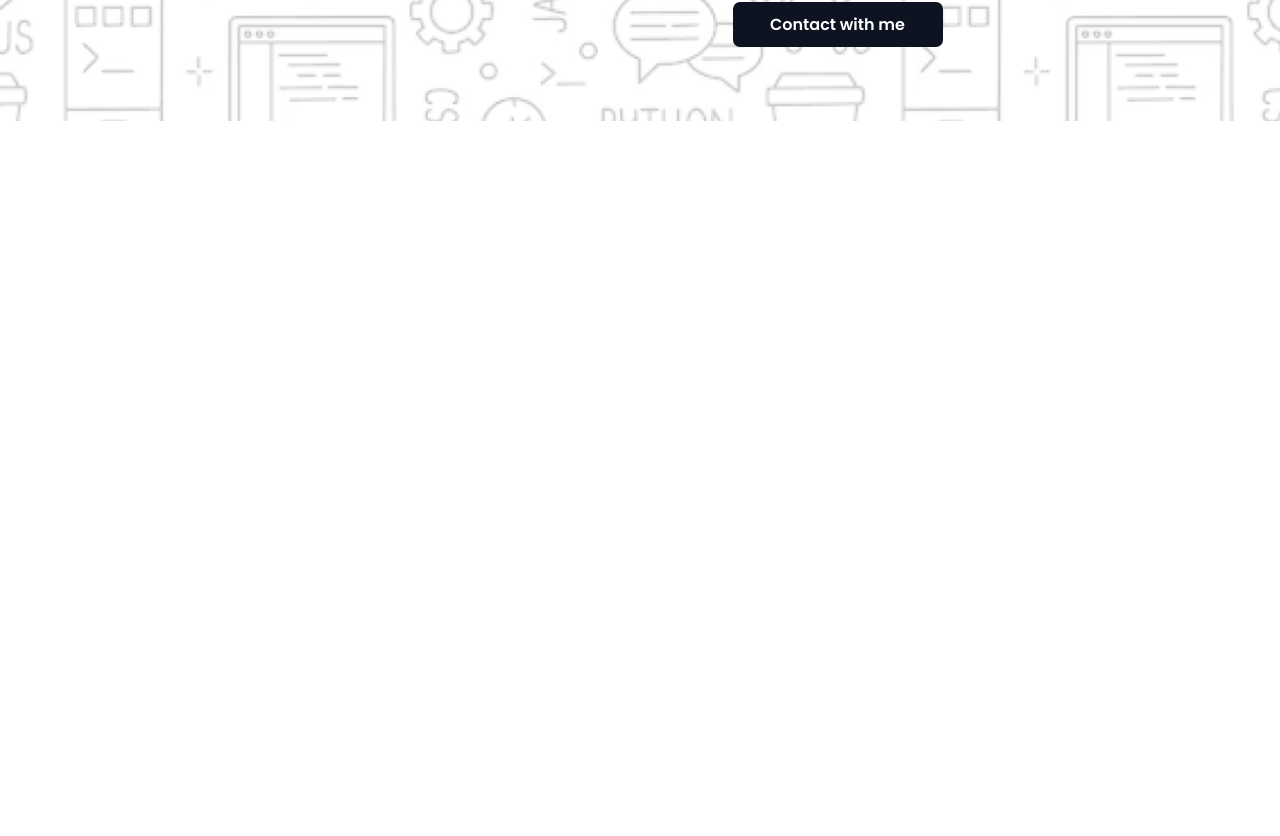
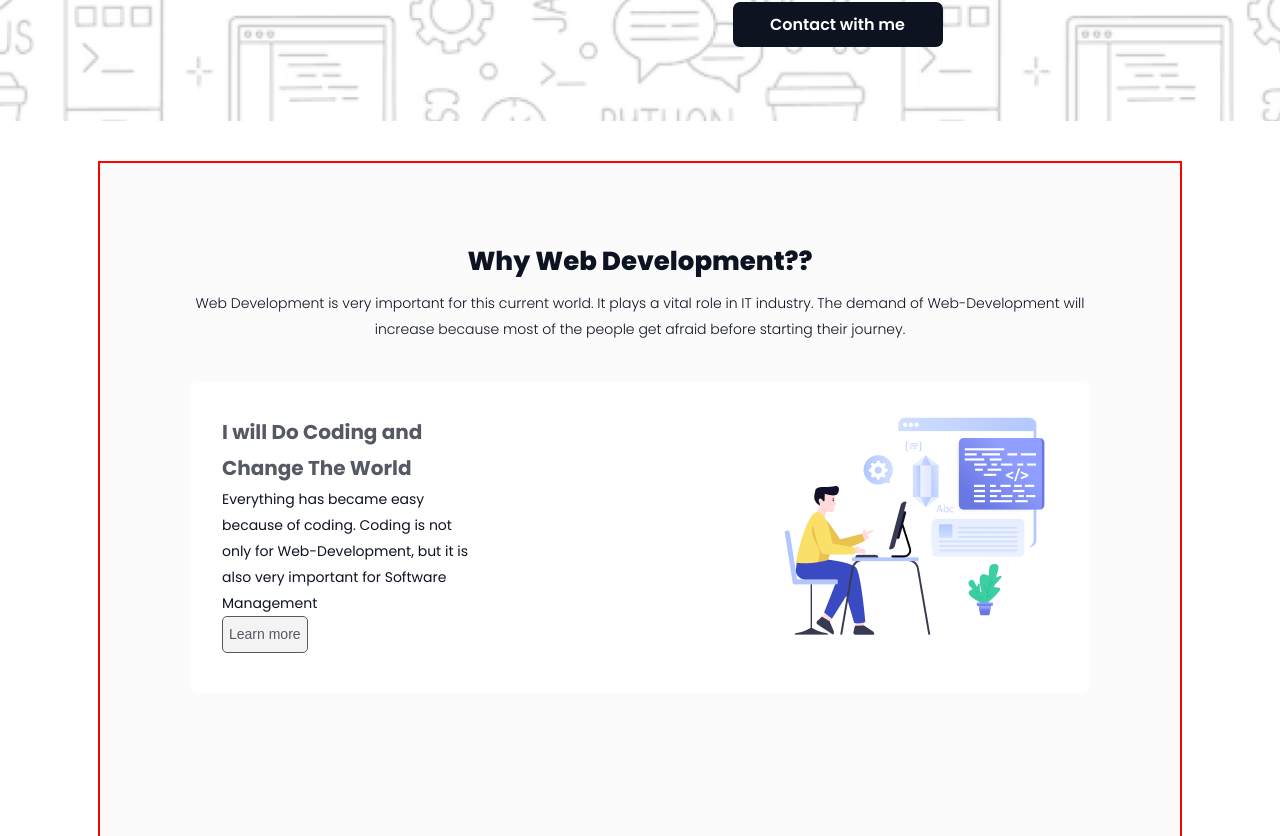
Before and after one commit to fahimbrew/assignment-1, a plain HTML site: page index.html in a window 1280 px wide. Shown: the part 624-1460 px from the top of the page. Before the commit the page ends 800 px from the top, so only its background shows below. Drawn offline with Linux system fonts and the light colour scheme.

Commit message:
layer 1 has been added

```diff
--- a/index.html
+++ b/index.html
@@ -9,6 +9,7 @@
 </head>
 
 <body>
+    <!-- header section start -->
     <header>
         <nav class="nav-bar">
             <div>
@@ -26,22 +27,85 @@
                 <p class="primary-btn"><a href="#about">Contact with me</a></p>
             </div>
 
+        </div>
+
+    </header>
+    <!-- header section end -->
+
+
+    <!-- main section start -->
+    <main>
+
+        <section class="web-development">
+            <div class="web-title">
+                <h2>Why Web Development??</h2>
+                <p>Web Development is very important for this current world. It plays a vital role in IT industry. The
+                    demand of Web-Development will increase because most of the people get afraid before starting their
+                    journey.</p>
+            </div>
+
+            <div class="web-description">
+                <div class="top-description">
+                    <div class="left">
+                        <h3>I will Do Coding and Change The World</h3>
+                        <p>Everything has became easy because of coding. Coding is not only for Web-Development, but it
+                            is also very important for Software Management</p>
+                        <a href="https://www.google.com/"><button class="common-btn">Learn more</button></a>
+
+                    </div>
+                    <div class="right">
+                        <img src="assets/Layer_1.png" alt="">
 
 
 
 
 
-        </div>
+                    </div>
+                </div>
+                <div class="middle-description">
+                    <div class="left">
+
+
+
+
+                    </div>
+                    <div class="right">
 
 
 
 
 
-    </header>
+                    </div>
+                </div>
+                <div class="last-description">
+                    <div class="left">
 
 
 
-    <main>
+
+                    </div>
+                    <div class="right">
+
+
+
+
+
+                    </div>
+                </div>
+
+
+
+
+
+
+
+            </div>
+
+
+
+
+
+        </section>
 
 
 
--- a/styles/style.css
+++ b/styles/style.css
@@ -91,3 +91,94 @@ body {
     color: bisque;
     text-decoration: underline;
 }
+
+
+
+/* "why web development?" section style */
+
+.web-development {
+    width: 900px;
+    height: 1000px;
+    border: 2px solid red;
+    margin: 40px auto;
+    padding: 70px 90px;
+    background-color: rgb(251, 251, 252);
+
+
+
+
+}
+
+.web-title {
+    text-align: center;
+    /* width: 900px; */
+    /* border: 1px solid red; */
+}
+
+.web-title>h2 {
+    color: rgb(13, 19, 33);
+    padding: 10px;
+    font-size: 26px;
+    font-weight: 800;
+    line-height: 37px;
+    letter-spacing: 0%;
+    text-align: center;
+}
+
+.web-title>p {
+    color: rgb(13, 19, 33);
+    font-size: 14px;
+    font-weight: 300;
+    line-height: 26px;
+    letter-spacing: 0%;
+    text-align: center;
+}
+
+
+.top-description {
+    display: flex;
+    margin-top: 40px;
+    margin-bottom: 40px;
+    justify-content: space-between;
+    background-color: white;
+    padding: 32px;
+    border-radius: 10px;
+}
+
+.top-description>.left {
+    width: 30%;
+}
+
+.web-description h3 {
+    color: rgba(13, 19, 33, 0.7);
+    font-size: 20px;
+    font-weight: 700;
+    line-height: 36px;
+    letter-spacing: 0%;
+    text-align: left;
+}
+
+.web-description p {
+    color: rgb(13, 19, 33);
+    font-size: 14px;
+    font-weight: 400;
+    line-height: 26px;
+    letter-spacing: 0%;
+    text-align: left;
+}
+
+.common-btn {
+    box-sizing: border-box;
+    border: 1px solid rgb(13, 19, 33);
+    opacity: 0.7;
+    color: rgb(13, 19, 33);
+    font-size: 14px;
+    font-weight: 500;
+    line-height: 23px;
+    letter-spacing: 0%;
+    text-align: center;
+    padding: 6px;
+    border-radius: 5px;
+    cursor: pointer;
+
+}
```
